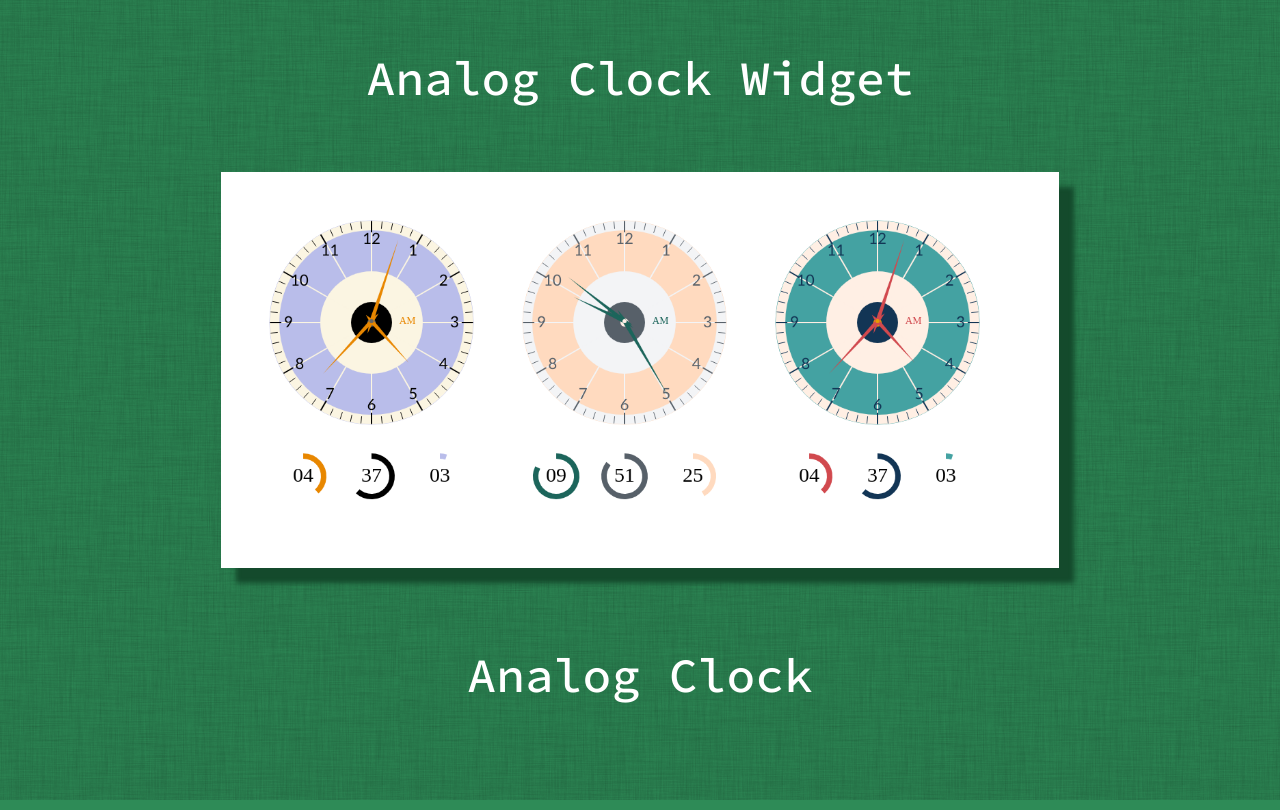
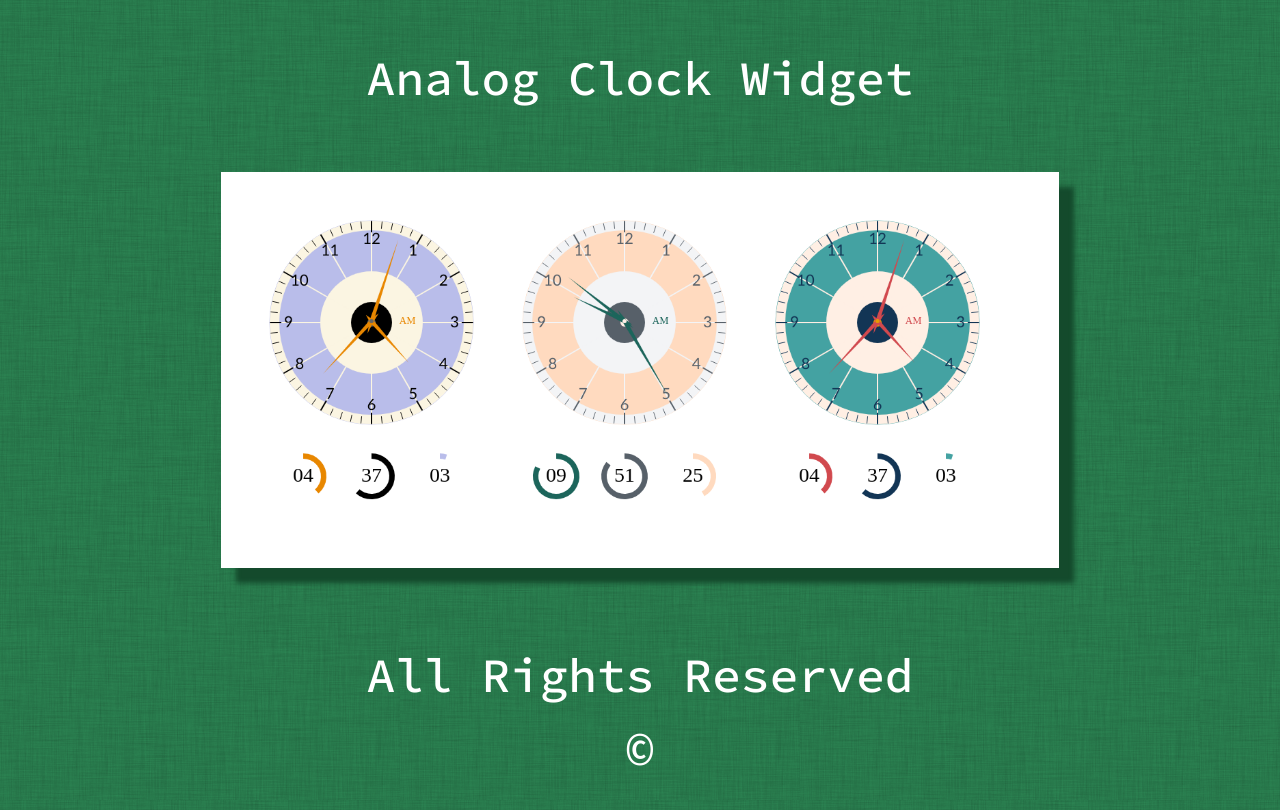
Before and after one commit to jaisondsouzack/AnalogClockTest, a plain HTML site: page index.html in a window 1280 px wide. Drawn offline with Linux system fonts and the light colour scheme.

Commit message:
AnalogClockE1

```diff
--- a/index.html
+++ b/index.html
@@ -35,7 +35,7 @@ License URL: http://creativecommons.org/licenses/by/3.0/
 	<!-- //main -->
 	<!-- copyright -->
 	<div class="copyright">
-		<h1><p> Analog Clock </p></h1>
+		<h1><p> All Rights Reserved </p>&copy</h1>
 	</div>
 	<!-- //copyright -->
 	<!-- clock js -->
```
